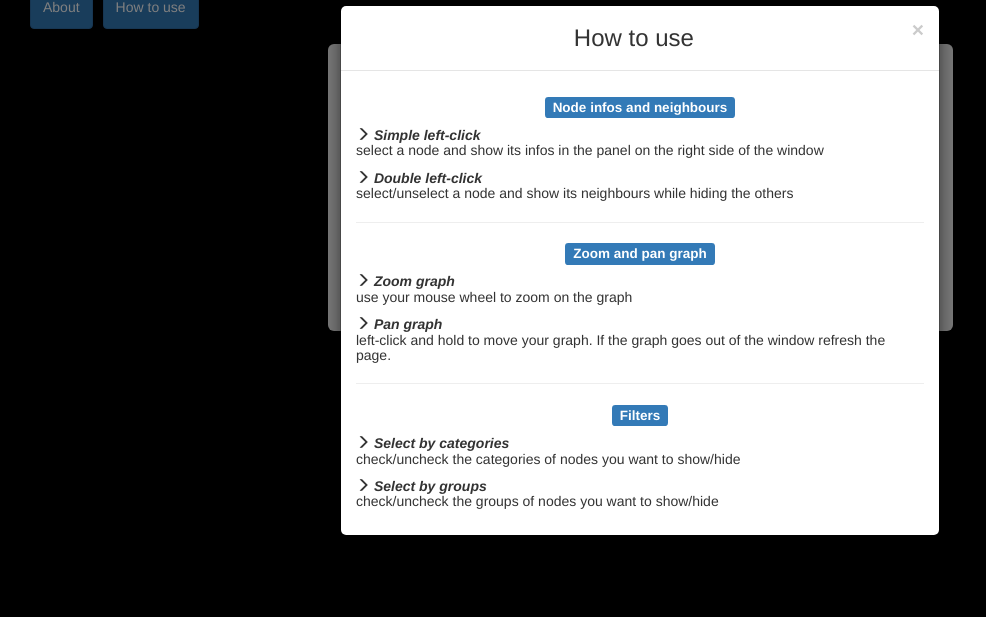
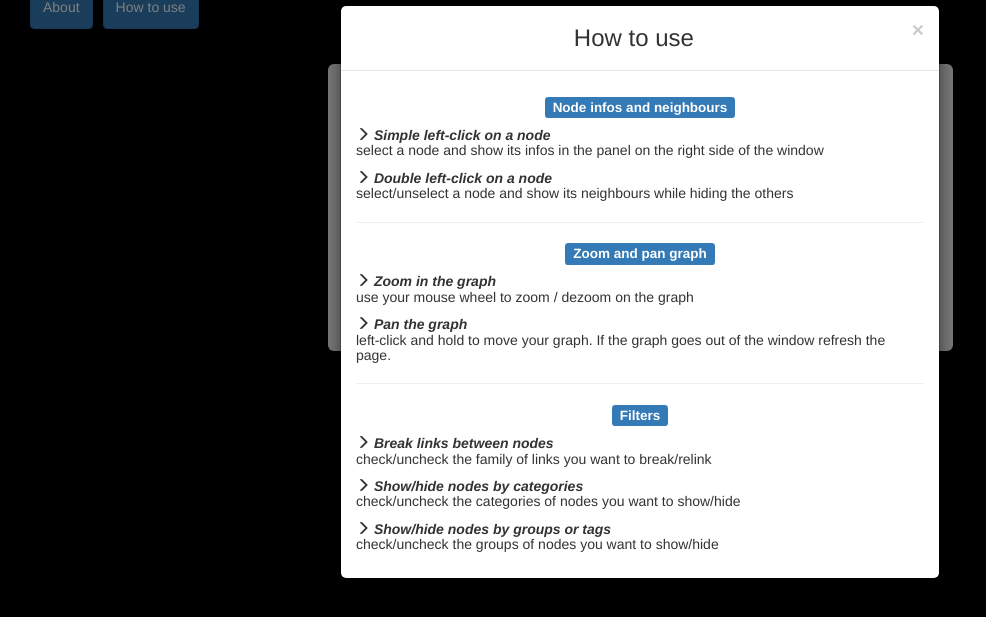
Before and after one commit to JulienParis/LibViz, a Python web app: template app/templates/index.html in a window 1280 px wide, after a click on "How to use". Shown: the part 25-642 px from the top of the page, without its empty margins (0-986 px from the left). Run offline with Jinja, Linux system fonts and the light colour scheme; the template is opened without the code that fills it, so the values that code supplies are empty; some libraries are stand-ins or nearby versions.

Commit message:
minor fixes

```diff
--- a/app/templates/D3_network.html
+++ b/app/templates/D3_network.html
@@ -53,7 +53,7 @@
     var svg = d3.select("#containerLayout")
       .append("svg:svg")
       .attr("width" , contWidth - 15)
-      .attr("height", contHeight )
+      .attr("height", contHeight - 15 )
       .call(zoom)
       .on("dblclick.zoom", null)
       ;
@@ -495,10 +495,10 @@
         var selected = node.filter(function (d, i) {
             return d.label != selectedVal;
         });
-        selected.style("opacity", "0.2");
+        selected.style("opacity", "0.1");
 
         var link = vis.selectAll(".links")
-        link.style("opacity", "0.2");
+        link.style("opacity", "0.1");
         d3.selectAll(".node, .links")
           .transition()
           .duration(4500)
--- a/app/templates/base.html
+++ b/app/templates/base.html
@@ -172,6 +172,15 @@
 							<span class="glyphicon glyphicon-fullscreen"></span>
 						</button>
 					</li>
+					<li> <!-- full screen button -->
+						<button type="button"
+							class="btn btn-primary"
+							data-toggle="modal"
+							style="margin-top: 10px; margin-bottom: 10px; height: 44px; margin-right: 10px"
+							onclick="" >
+							<span class="glyphicon glyphicon-save"></span>
+						</button>
+					</li>
 				</ul><!-- end right navbar -->
 				{% endif %}
 
@@ -267,11 +276,11 @@
 
 			  <h4 class="text-center"><span class="label label-primary"> Node infos and neighbours </span></h4>
 				<h5> <span class="glyphicon glyphicon-menu-right"></span>
-					<strong><em>Simple left-click</em></strong>
+					<strong><em>Simple left-click on a node</em></strong>
 					<p>select a node and show its infos in the panel on the right side of the window</p>
 				</h5>
 				<h5> <span class="glyphicon glyphicon-menu-right"></span>
-					<strong><em>Double left-click</em></strong>
+					<strong><em>Double left-click on a node</em></strong>
 					<p>select/unselect a node and show its neighbours while hiding the others</p>
 				</h5>
 
@@ -279,11 +288,11 @@
 
 			  <h4 class="text-center"><span class="label label-primary"> Zoom and pan graph </span></h4>
 				<h5> <span class="glyphicon glyphicon-menu-right"></span>
-					<strong><em>Zoom graph</em></strong>
-					<p>use your mouse wheel to zoom on the graph</p>
+					<strong><em>Zoom in the graph</em></strong>
+					<p>use your mouse wheel to zoom / dezoom on the graph</p>
 				</h5>
 				<h5> <span class="glyphicon glyphicon-menu-right"></span>
-					<strong><em>Pan graph</em></strong>
+					<strong><em>Pan the graph</em></strong>
 					<p>left-click and hold to move your graph. If the graph goes out of the window refresh the page. </p>
 				</h5>
 
@@ -291,11 +300,15 @@
 
 			  <h4 class="text-center"><span class="label label-primary"> Filters </span></h4>
 				<h5> <span class="glyphicon glyphicon-menu-right"></span>
-					<strong><em>Select by categories</em></strong>
+					<strong><em>Break links between nodes</em></strong>
+					<p>check/uncheck the family of links you want to break/relink</p>
+				</h5>
+				<h5> <span class="glyphicon glyphicon-menu-right"></span>
+					<strong><em>Show/hide nodes by categories</em></strong>
 					<p>check/uncheck the categories of nodes you want to show/hide</p>
 				</h5>
 				<h5> <span class="glyphicon glyphicon-menu-right"></span>
-					<strong><em>Select by groups </em></strong>
+					<strong><em>Show/hide nodes by groups or tags </em></strong>
 					<p>check/uncheck the groups of nodes you want to show/hide</p>
 				</h5>
 
--- a/app/templates/index.html
+++ b/app/templates/index.html
@@ -5,6 +5,7 @@
 {% block content %}
 
     <!-- subtitle of the app only in homepage -->
+	<br>
     <div class="col-lg-3"></div>
     <div class="jumbotron col-lg-6">
 		<h3> {{ glob.titleApp }} : {{ glob.subtitleApp }} </h3>
```
Also changed, not shown: app/templates/D3_network_base.html (+7 -3 lines), app/templates/D3_network_infos.html (+6 -24 lines). Lines whose indentation alone changed are shown as unchanged.
